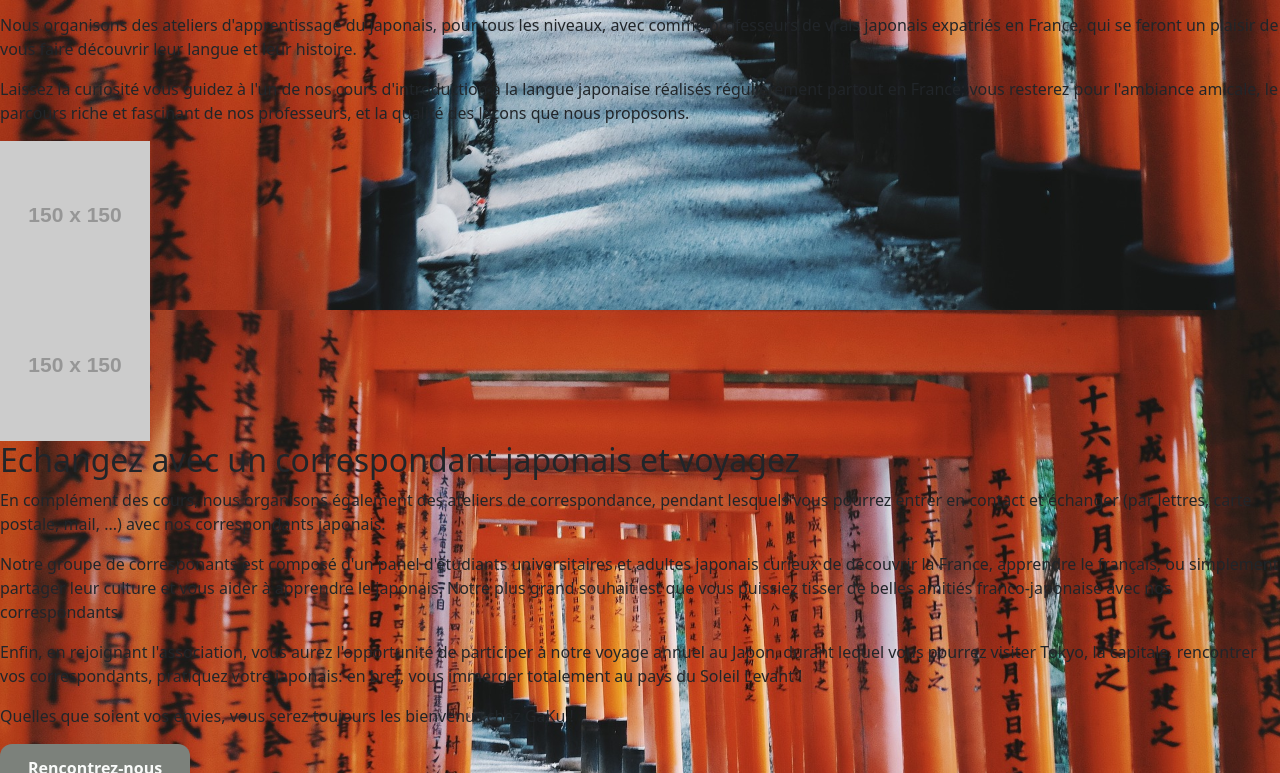
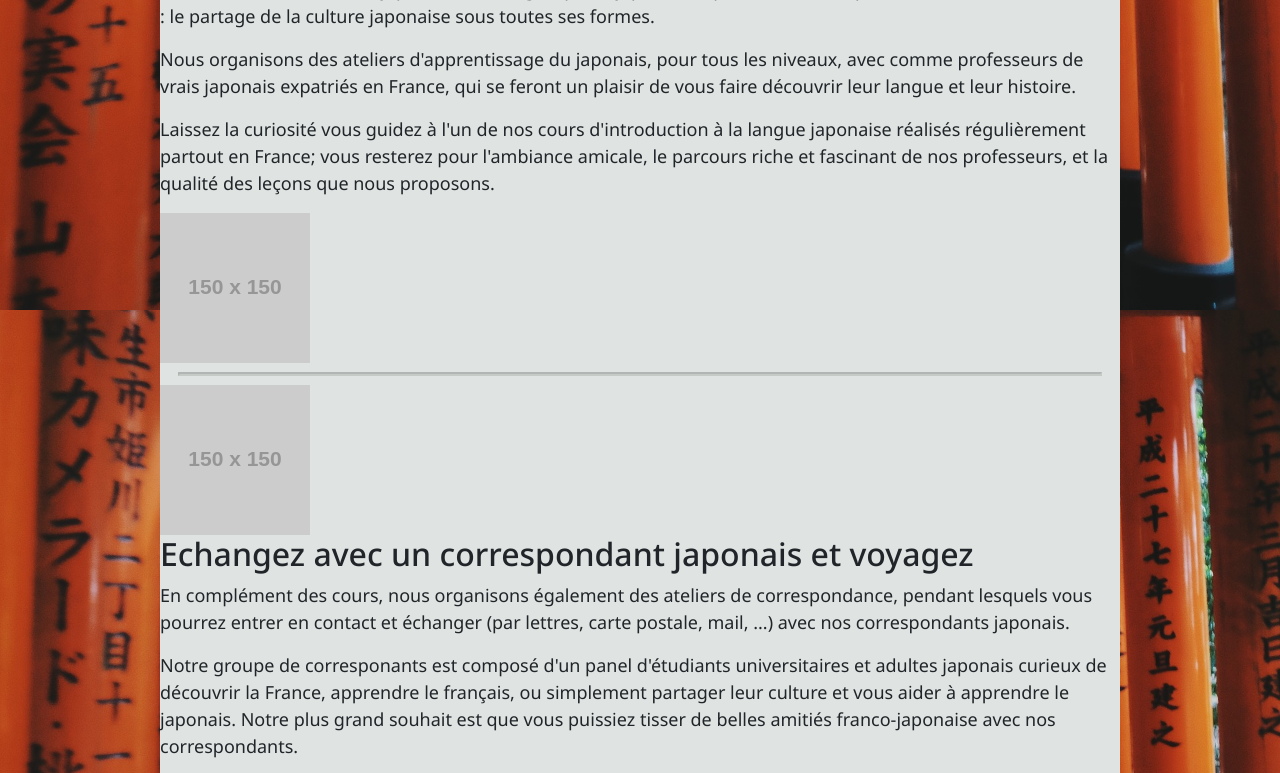
Before and after one commit to ManonGorasso/Association-GaKu, a plain HTML site: page a-propos.html in a window 1280 px wide. Shown: the part 544-1317 px from the top of the page. Drawn offline with Linux system fonts and the light colour scheme; placeholder pictures from the web are drawn by us.

Commit message:
import font + ajout style body et main + ajout séparateur <hr>

```diff
--- a/a-propos.html
+++ b/a-propos.html
@@ -48,7 +48,7 @@
         </nav>
     </header>
 
-    <main>
+    <main class="background-main">
         <!-- Fil d'Ariane -->
         <nav aria-label="breadcrumb">
             <ol class="breadcrumb">
@@ -66,6 +66,7 @@
             </section>
             <img src="https://via.placeholder.com/150">
         </article>
+        <hr>
         <article>
             <img src="https://via.placeholder.com/150">
             <section>
@@ -93,14 +94,14 @@
                 France
             </p>
         </div>
-
+        <hr>
         <!-- Adresse et contact -->
         <div>
             <a href="tel:+33 7 00 23 18 93">+33 7 00 23 18 93</a>
             <a href="mailto:association-gaku@email.fr">association-gaku@email.fr</a>
             <a href="./contact.html" class="btn btn-green">Contactez-nous</a>
         </div>
-
+        <hr>
         <!-- Réseaux sociaux -->
         <div>
             <a href="#" class="icon">
--- a/css-style/style.css
+++ b/css-style/style.css
@@ -0,0 +1,29 @@
+@import url('https://fonts.googleapis.com/css2?family=Noto+Sans:ital,wght@0,100;0,200;0,300;0,400;0,500;0,600;0,700;0,800;0,900;1,100;1,200;1,300;1,400;1,500;1,600;1,700;1,800;1,900&display=swap');
+
+body {
+    height: 100vh;
+    width: 100vW;
+    padding: 0px;
+    margin: 0px;
+
+    font-family: 'Noto Sans', sans-serif;
+    font-size: 18px; /* change selon les media queries */
+    box-sizing: border-box;
+
+    display: flex;
+    flex-direction: column;
+    align-items: center;
+}
+
+.background-main {
+    width: 75%;
+    background-color: #DFE4E2;
+}
+
+hr {
+    display: block;
+    margin: 0.5em 1em;
+    border-style: inset;
+    border-width: 2px;
+    border-color: #7C817B;
+}
```
Also changed, not shown: contact.html (+3 -3 lines), evenements.html (+3 -3 lines), index.html (+2 -2 lines), participer-a-un-evenement.html (+3 -3 lines).
